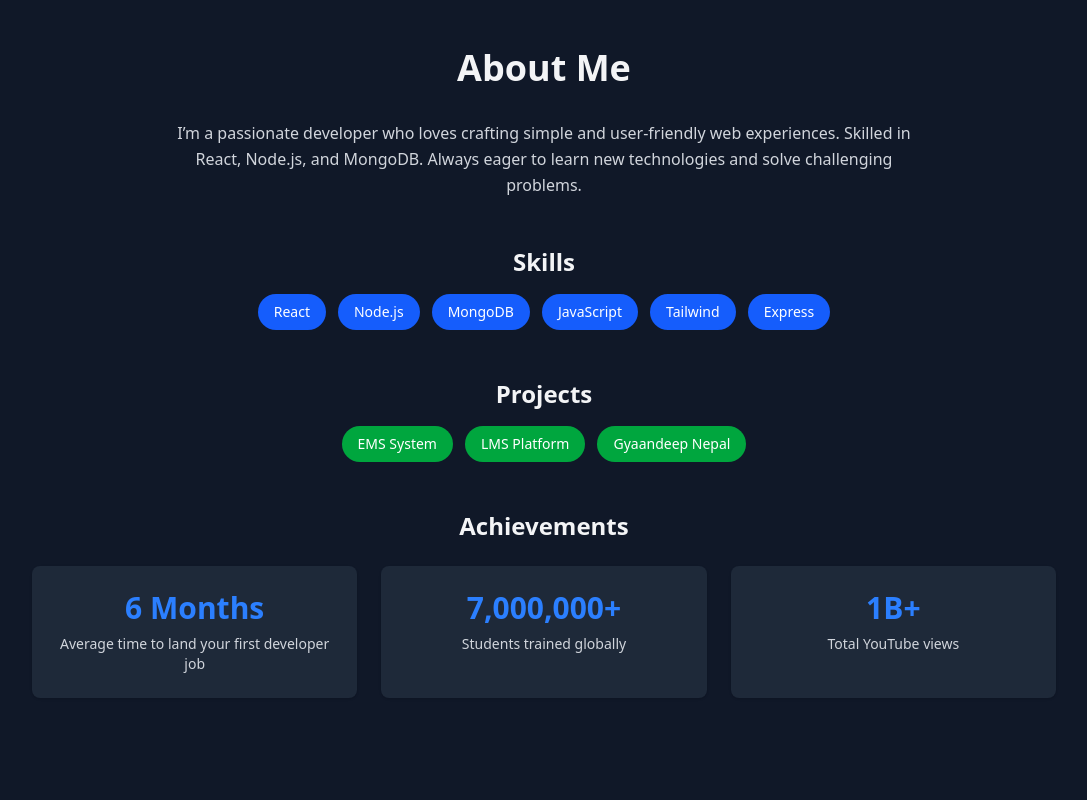
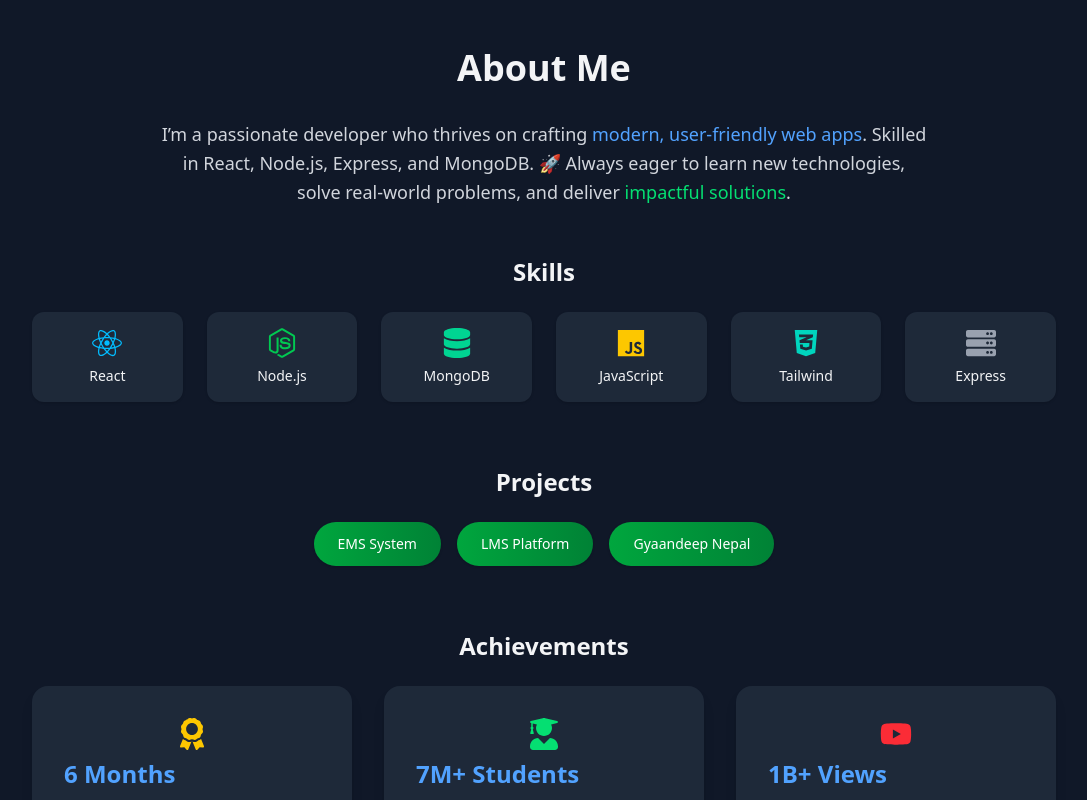
Before and after one commit to Twist-KinG/Personal-Portfolio, a React (Vite) app in the folder client/: page / in a window 1280 px wide. Shown: the part 1140-1940 px from the top of the page, without its empty margins (96-1183 px from the left). Built offline with nearby package versions, Linux system fonts and the light colour scheme.

Commit message:
Update About.jsx

```diff
--- a/client/src/pages/About.jsx
+++ b/client/src/pages/About.jsx
@@ -1,52 +1,66 @@
+
 import React from "react";
 import { useNavigate } from "react-router-dom";
+import { FaReact, FaNodeJs, FaDatabase, FaJs, FaCss3Alt, FaServer, FaAward, FaUserGraduate, FaYoutube } from "react-icons/fa";
 
 export default function About() {
   const navigate = useNavigate();
 
-  const skills = ["React", "Node.js", "MongoDB", "JavaScript", "Tailwind", "Express"];
+  const skills = [
+    { name: "React", icon: <FaReact className="text-sky-400" /> },
+    { name: "Node.js", icon: <FaNodeJs className="text-green-500" /> },
+    { name: "MongoDB", icon: <FaDatabase className="text-emerald-400" /> },
+    { name: "JavaScript", icon: <FaJs className="text-yellow-400" /> },
+    { name: "Tailwind", icon: <FaCss3Alt className="text-teal-400" /> },
+    { name: "Express", icon: <FaServer className="text-gray-400" /> },
+  ];
+
   const projects = ["EMS System", "LMS Platform", "Gyaandeep Nepal"];
+
   const achievements = [
-    { title: "6 Months", description: "Average time to land your first developer job" },
-    { title: "7,000,000+", description: "Students trained globally" },
-    { title: "1B+", description: "Total YouTube views" },
+    { title: "6 Months", description: "Average time to land first dev job", icon: <FaAward className="w-8 h-8 text-yellow-400 mx-auto mb-2" /> },
+    { title: "7M+ Students", description: "Trained globally through projects", icon: <FaUserGraduate className="w-8 h-8 text-green-400 mx-auto mb-2" /> },
+    { title: "1B+ Views", description: "Total YouTube views & reach", icon: <FaYoutube className="w-8 h-8 text-red-500 mx-auto mb-2" /> },
   ];
 
   return (
-    <section className="max-w-6xl mx-auto px-6 py-16 bg-gray-900 text-gray-100">
+    <section className="w-full bg-gray-900 text-gray-100 py-16 px-6">
+      <div className="max-w-6xl mx-auto">
+        {/* Title */}
         <h2 className="text-4xl font-bold mb-8 text-center">About Me</h2>
 
         {/* About description */}
-      <p className="text-gray-300 leading-relaxed text-center max-w-3xl mx-auto mb-12">
-        I’m a passionate developer who loves crafting simple and user-friendly web experiences.
-        Skilled in React, Node.js, and MongoDB. Always eager to learn new technologies and solve challenging problems.
+        <p className="text-gray-300 leading-relaxed text-center max-w-3xl mx-auto mb-12 text-lg">
+          I’m a passionate developer who thrives on crafting <span className="text-blue-400">modern, user-friendly web apps</span>.
+          Skilled in React, Node.js, Express, and MongoDB. 🚀 Always eager to learn new technologies,
+          solve real-world problems, and deliver <span className="text-green-400">impactful solutions</span>.
         </p>
 
         {/* Skills */}
-      <div className="mb-12">
-        <h3 className="text-2xl font-semibold mb-4 text-center">Skills</h3>
-        <div className="flex flex-wrap justify-center gap-3">
-          {skills.map((skill) => (
-            <button
-              key={skill}
-              // onClick={() => navigate("/skills")} // Redirect to skills page
-              className="bg-blue-600 text-white px-4 py-2 rounded-full text-sm font-medium hover:bg-blue-700 transition duration-300"
+        <div className="mb-16">
+          <h3 className="text-2xl font-semibold mb-6 text-center">Skills</h3>
+          <div className="grid grid-cols-2 sm:grid-cols-3 md:grid-cols-6 gap-6 text-center">
+            {skills.map((skill, index) => (
+              <div
+                key={index}
+                className="flex flex-col items-center bg-gray-800 p-4 rounded-xl shadow hover:shadow-xl transition-transform transform hover:scale-110"
               >
-              {skill}
-            </button>
+                <div className="text-3xl mb-2">{skill.icon}</div>
+                <p className="text-sm font-medium">{skill.name}</p>
+              </div>
             ))}
           </div>
         </div>
 
         {/* Projects */}
-      <div className="mb-12">
-        <h3 className="text-2xl font-semibold mb-4 text-center">Projects</h3>
-        <div className="flex flex-wrap justify-center gap-3">
-          {projects.map((project) => (
+        <div className="mb-16">
+          <h3 className="text-2xl font-semibold mb-6 text-center">Projects</h3>
+          <div className="flex flex-wrap justify-center gap-4">
+            {projects.map((project, index) => (
               <button
-              key={project}
-              onClick={() => navigate("/projects")} // Redirect to projects page
-              className="bg-green-600 text-white px-4 py-2 rounded-full text-sm font-medium hover:bg-green-700 transition duration-300"
+                key={index}
+                onClick={() => navigate("/projects")}
+                className="bg-gradient-to-r from-green-600 to-green-700 text-white px-6 py-3 rounded-full text-sm font-medium shadow hover:shadow-lg transition-transform hover:scale-105"
               >
                 {project}
               </button>
@@ -57,18 +71,20 @@ export default function About() {
         {/* Achievements */}
         <div>
           <h3 className="text-2xl font-semibold mb-6 text-center">Achievements</h3>
-        <div className="grid grid-cols-1 sm:grid-cols-3 gap-6 text-center">
+          <div className="grid grid-cols-1 sm:grid-cols-3 gap-8">
             {achievements.map((achieve, index) => (
               <div
                 key={index}
-              className="bg-gray-800 p-6 rounded-lg shadow hover:shadow-lg transition"
+                className="bg-gray-800 p-8 rounded-2xl shadow-lg hover:shadow-2xl transition-transform transform hover:-translate-y-2"
               >
-              <h4 className="text-3xl font-bold text-blue-500 mb-2">{achieve.title}</h4>
+                {achieve.icon}
+                <h4 className="text-2xl font-bold text-blue-400 mb-2">{achieve.title}</h4>
                 <p className="text-gray-300 text-sm">{achieve.description}</p>
               </div>
             ))}
           </div>
         </div>
+      </div>
     </section>
   );
 }
```
Lines whose indentation alone changed are shown as unchanged.
